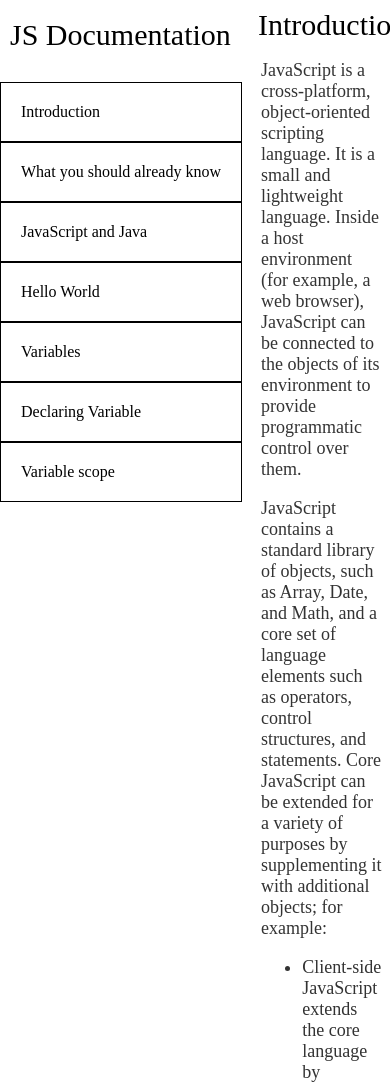
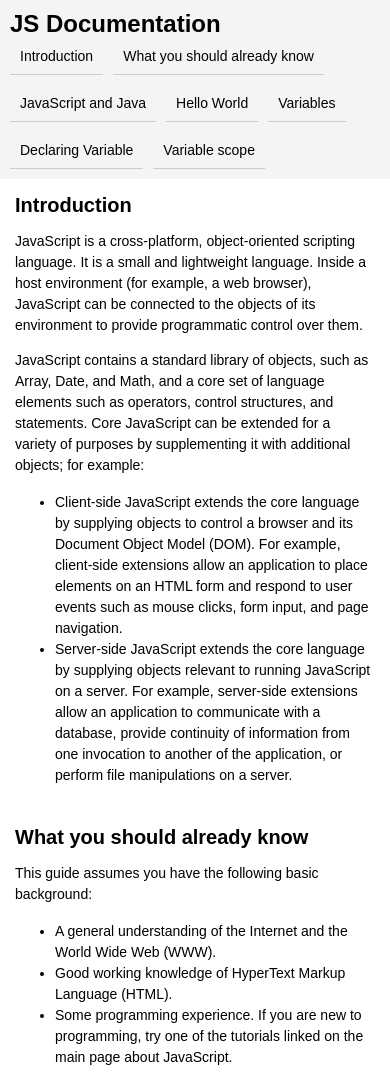
Before and after one commit to SinghJi2002/Techical_Documentation, a plain HTML site: page index.html in a window 390 px wide. Shown: the top 1082 px of the page. Drawn offline with Linux system fonts and the light colour scheme.

Commit message:
first commit

```diff
--- a/styles.css
+++ b/styles.css
@@ -1,47 +1,120 @@
-.main-section{
-    margin-left: 250px;
+/* Base Styles */
+body {
+    font-family: Arial, sans-serif;
+    margin: 0;
+    padding: 0;
 }
-.main-section header{
-    font-size: 30px;
-}
-.main-section p{
-    margin-left: 2.5%;
-    opacity: 0.8;
-    font-size: 18px;
-}
-.main-section ul li{
-    margin-left: 5%;
-    opacity: 0.8;
-    margin-bottom: 10px;
-    font-size: 18px;
-}
-.main-section .code{
-    margin-left: 5%;
-    width: 80%;
-    background-color: #e8e8e8cb;
-    padding: 5px;
-    opacity: 0.7;
-}
-.main-section .code p{
-    margin: 10px 10px;
-}
-.navbar{
+
+/* Navigation Bar */
+.navbar {
     position: fixed;
     left: 0;
+    top: 0;
+    width: 250px;
+    height: 100vh;
+    background-color: #f4f4f4;
+    padding: 20px;
+    overflow-y: auto;
 }
-.nav-links{
+
+.nav-title {
+    font-size: 24px;
+    font-weight: bold;
+}
+
+.nav-links {
     display: flex;
     flex-direction: column;
-    margin-top: 20px;
+    gap: 10px;
 }
-.nav-title{
-    padding: 10px;
-    font-size: 30px;
-}
-.nav-link{
+
+.nav-link {
     text-decoration: none;
     color: black;
+    padding: 10px;
+    border-bottom: 1px solid #ccc;
+    transition: background 0.3s;
+}
+
+.nav-link:hover {
+    background-color: #ddd;
+}
+
+/* Main Content */
+.main-doc {
+    margin-left: 270px;
     padding: 20px;
-    border: solid;
-    border-width: 1px;
 }
+
+.main-section {
+    margin-bottom: 40px;
+}
+
+.main-section header {
+    font-size: 26px;
+    font-weight: bold;
+    margin-bottom: 10px;
+}
+
+.main-section p, .main-section ul li {
+    font-size: 18px;
+    line-height: 1.5;
+}
+
+.main-section .code {
+    background-color: #e8e8e8cb;
+    padding: 10px;
+    border-left: 4px solid #555;
+    font-family: monospace;
+    overflow-x: auto;
+}
+
+/* Responsive Styles */
+@media screen and (max-width: 768px) {
+    .navbar {
+        width: 100%;
+        height: auto;
+        position: relative;
+        padding: 10px;
+    }
+
+    .nav-links {
+        flex-direction: row;
+        overflow-x: auto;
+        white-space: nowrap;
+    }
+
+    .nav-link {
+        display: inline-block;
+        padding: 10px;
+        font-size: 14px;
+    }
+
+    .main-doc {
+        margin-left: 0;
+        padding: 15px;
+    }
+
+    .main-section header {
+        font-size: 22px;
+    }
+
+    .main-section p, .main-section ul li {
+        font-size: 16px;
+    }
+}
+
+@media screen and (max-width: 480px) {
+    .nav-links {
+        flex-wrap: wrap;
+        text-align: center;
+    }
+
+    .main-section header {
+        font-size: 20px;
+    }
+
+    .main-section p, .main-section ul li {
+        font-size: 14px;
+    }
+}
```
